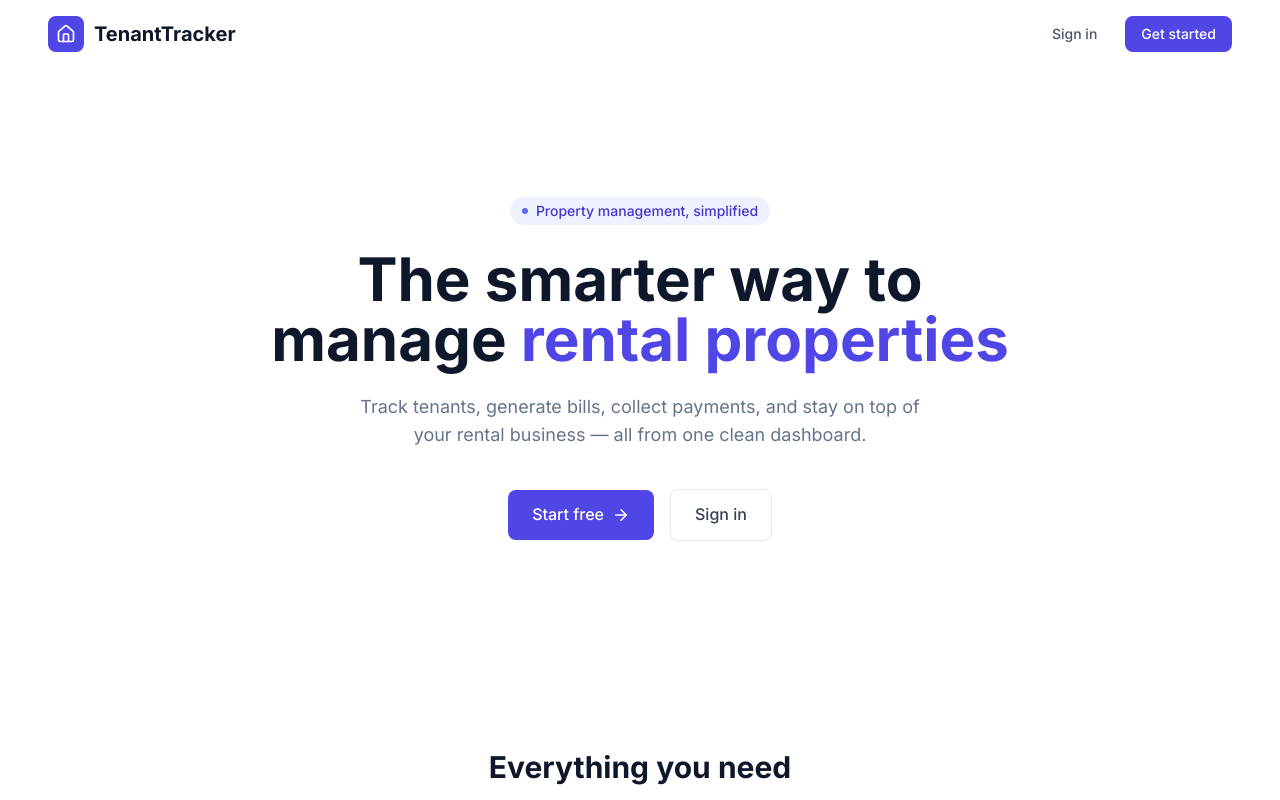
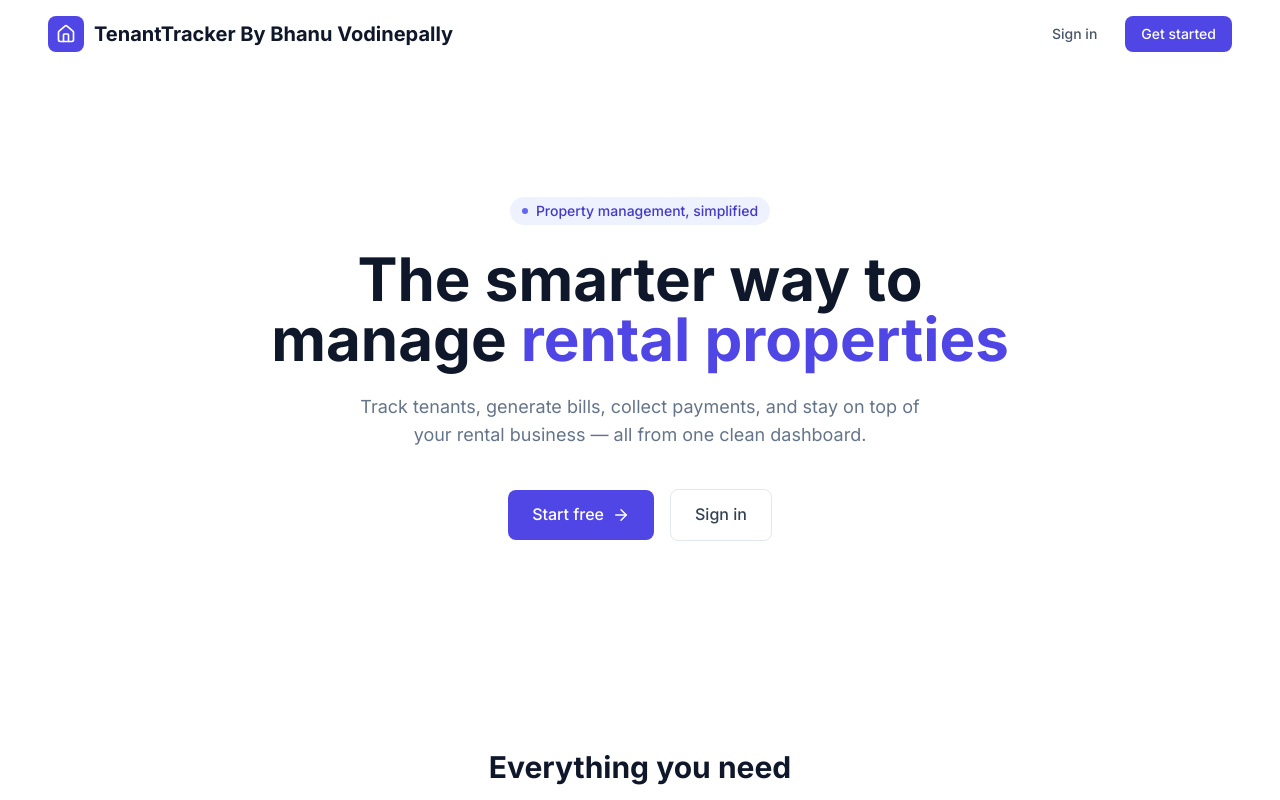
Before and after one commit to bhanuarya06/tenanttracker-app, a React (Vite) app in the folder frontend/: page / in a window 1280 px wide. Shown: the top 800 px of the page. Built offline with nearby package versions, Linux system fonts and the light colour scheme; no server answers.

Commit message:
Home page changes

```diff
--- a/frontend/src/pages/HomePage.jsx
+++ b/frontend/src/pages/HomePage.jsx
@@ -17,7 +17,7 @@
           <div className="h-9 w-9 rounded-lg bg-primary-600 flex items-center justify-center">
             <Home className="h-5 w-5 text-white" />
           </div>
-          <span className="text-xl font-bold text-slate-900">TenantTracker</span>
+          <span className="text-xl font-bold text-slate-900">TenantTracker By Bhanu Vodinepally</span>
         </div>
         <div className="flex items-center gap-3">
           <Link to="/login" className="text-sm font-medium text-slate-600 hover:text-slate-900 px-4 py-2">Sign in</Link>
```
